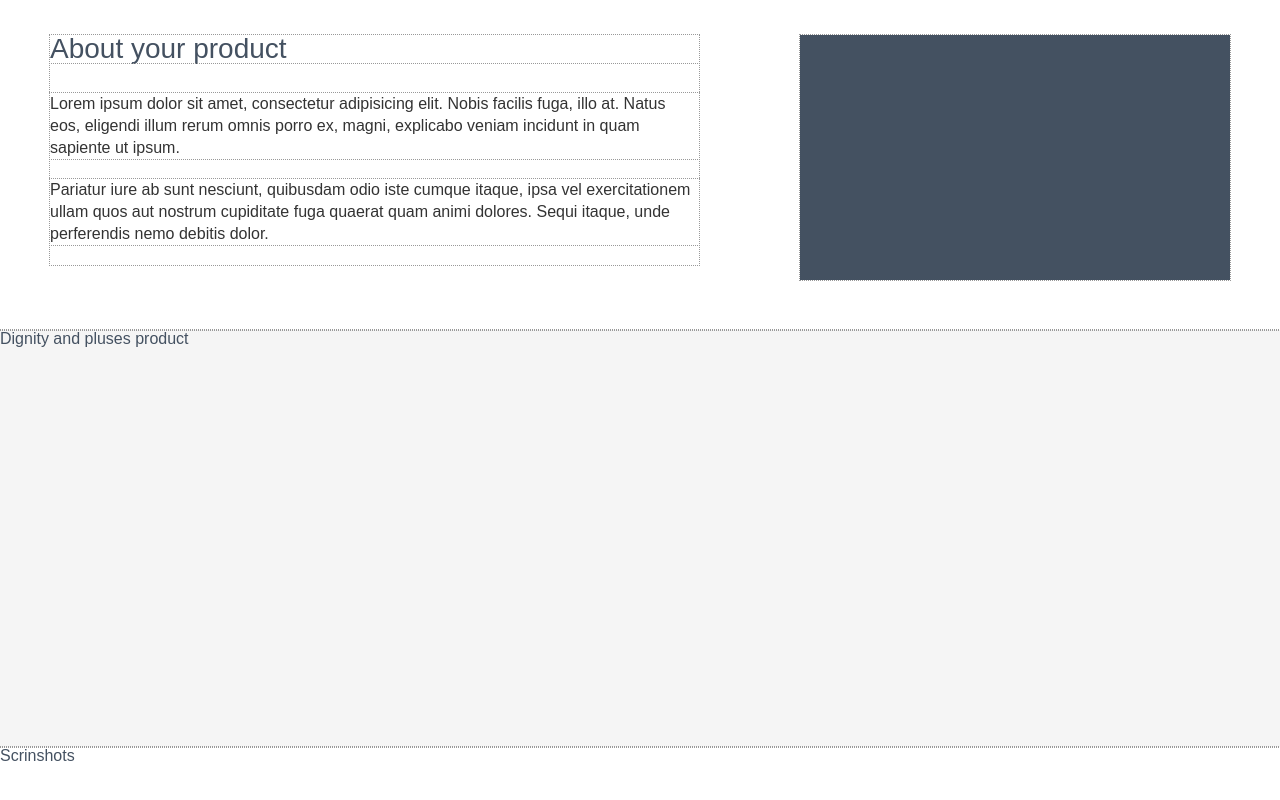
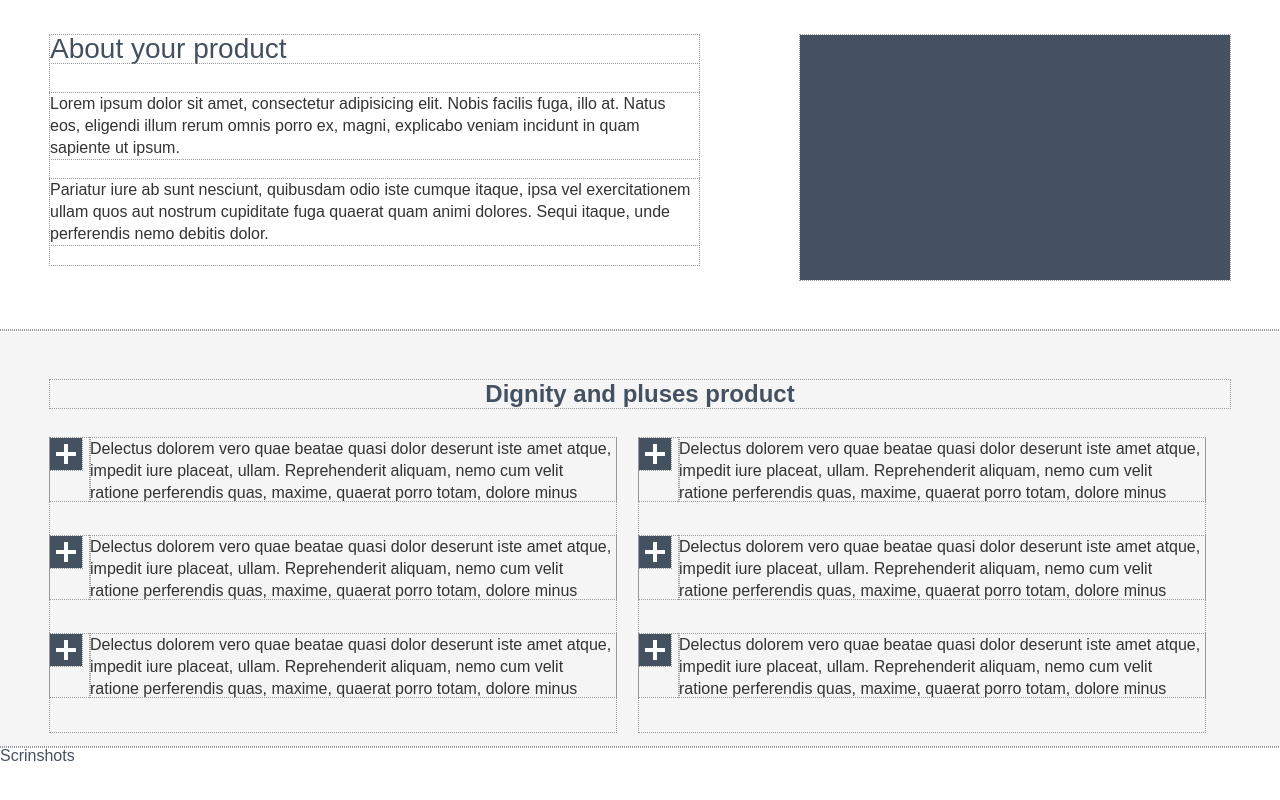
Before and after one commit to shaiko-sv/html5_css3_-7632-, a plain HTML site: page index.html in a window 1280 px wide. Shown: the part 338-1138 px from the top of the page. Drawn offline with Linux system fonts and the light colour scheme.

Commit message:
сверстал div .pluses

```diff
--- a/index.html
+++ b/index.html
@@ -52,7 +52,61 @@
             </div>
         </section>
 
-        <div class="pluses">Dignity and pluses product</div>
+        <div class="pluses">
+        <h2>Dignity and pluses product</h2>
+        <div class="col1">
+            <article>
+               <div class="plus">
+                <img src="images/plus.jpg" alt="plus">
+                </div>
+                <div>
+                    Delectus dolorem vero quae beatae quasi dolor deserunt iste amet atque, impedit iure placeat, ullam. Reprehenderit aliquam, nemo cum velit ratione perferendis quas, maxime, quaerat porro totam, dolore minus inventore.
+                </div>
+            </article>
+            <article>
+               <div class="plus">
+                <img src="images/plus.jpg" alt="plus">
+                </div>
+                <div>
+                    Delectus dolorem vero quae beatae quasi dolor deserunt iste amet atque, impedit iure placeat, ullam. Reprehenderit aliquam, nemo cum velit ratione perferendis quas, maxime, quaerat porro totam, dolore minus inventore.
+                </div>
+            </article>
+            <article>
+               <div class="plus">
+                <img src="images/plus.jpg" alt="plus">
+                </div>
+                <div>
+                    Delectus dolorem vero quae beatae quasi dolor deserunt iste amet atque, impedit iure placeat, ullam. Reprehenderit aliquam, nemo cum velit ratione perferendis quas, maxime, quaerat porro totam, dolore minus inventore.
+                </div>
+            </article>
+        </div>
+        <div class="col2">
+            <article>
+               <div class="plus">
+                <img src="images/plus.jpg" alt="plus">
+                </div>
+                <div>
+                    Delectus dolorem vero quae beatae quasi dolor deserunt iste amet atque, impedit iure placeat, ullam. Reprehenderit aliquam, nemo cum velit ratione perferendis quas, maxime, quaerat porro totam, dolore minus inventore.
+                </div>
+            </article>
+            <article>
+               <div class="plus">
+                <img src="images/plus.jpg" alt="plus">
+                </div>
+                <div>
+                    Delectus dolorem vero quae beatae quasi dolor deserunt iste amet atque, impedit iure placeat, ullam. Reprehenderit aliquam, nemo cum velit ratione perferendis quas, maxime, quaerat porro totam, dolore minus inventore.
+                </div>
+            </article>
+            <article>
+               <div class="plus">
+                <img src="images/plus.jpg" alt="plus">
+                </div>
+                <div>
+                    Delectus dolorem vero quae beatae quasi dolor deserunt iste amet atque, impedit iure placeat, ullam. Reprehenderit aliquam, nemo cum velit ratione perferendis quas, maxime, quaerat porro totam, dolore minus inventore.
+                </div>
+            </article>
+        </div>
+        </div>
 
         <div class="screenhots">Scrinshots</div>
 
--- a/styles/style.less
+++ b/styles/style.less
@@ -19,8 +19,11 @@ src: local('Arial'), url('../fonts/arial.ttf') format('ttf');
 @paddingMain: 50px;
 @margingMain: @paddingMain;
 @marginAuto: 0 auto;
-@marginH1: 30px;
+@marginH1: 50px;
+@marginH2: 30px;
 @marginP: 20px;
+@marginArticle: 35px;
+@marginColPluses: 23px;
 
 @colorPrimary: #445161;
 @colorSecondary: #f5f5f5;
@@ -89,10 +92,10 @@ main {
     .col1 {
         .productName {
             font: 400 60px/44px @fontPrimary;
+            margin-bottom: @marginH1;
         }
 
         ul {
-            margin-top: @margingMain;
             margin-left: 36px;
             min-width: 430px;
             font: 400 20px/15px @fontPrimary;
@@ -125,9 +128,8 @@ main {
         max-width: 649px;
 
         h2 {
-            color: @colorPrimary;
             font: 400 28px/28px @fontPrimary;
-            margin-bottom: @marginH1;
+            margin-bottom: @marginH2;
         }
 
         p {
@@ -148,7 +150,39 @@ main {
 
 .pluses {
     .colorSecondaryPrimary;
-    min-height: 317px + @margingMain * 2;
+    padding: @paddingMain;
+    min-height: 317px;
+
+    h2 {
+        text-align: center;
+        margin-bottom: @marginH2;
+    }
+
+    .col1,
+    .col2 {
+        max-width: (@widthMain - @paddingMain * 2 - @marginColPluses) / 2;
+        margin-right: @marginColPluses;
+        float: left;
+    }
+
+    article {
+        margin-bottom: @marginArticle;
+        display: flex;
+        max-height: 63px;
+
+        .plus {
+            float: left;
+            width: 40px;
+        }
+
+        div {
+            overflow: hidden; /* Обрезаем содержимое */
+            float: left;
+            width: 526px;
+            color: @colorInfo;
+            font: 400 16px/22px @fontPrimary;
+        }
+    }
 }
 
 .screenhots {
```
Also changed, not shown: images/plus.jpg (added), styles/style.css.
